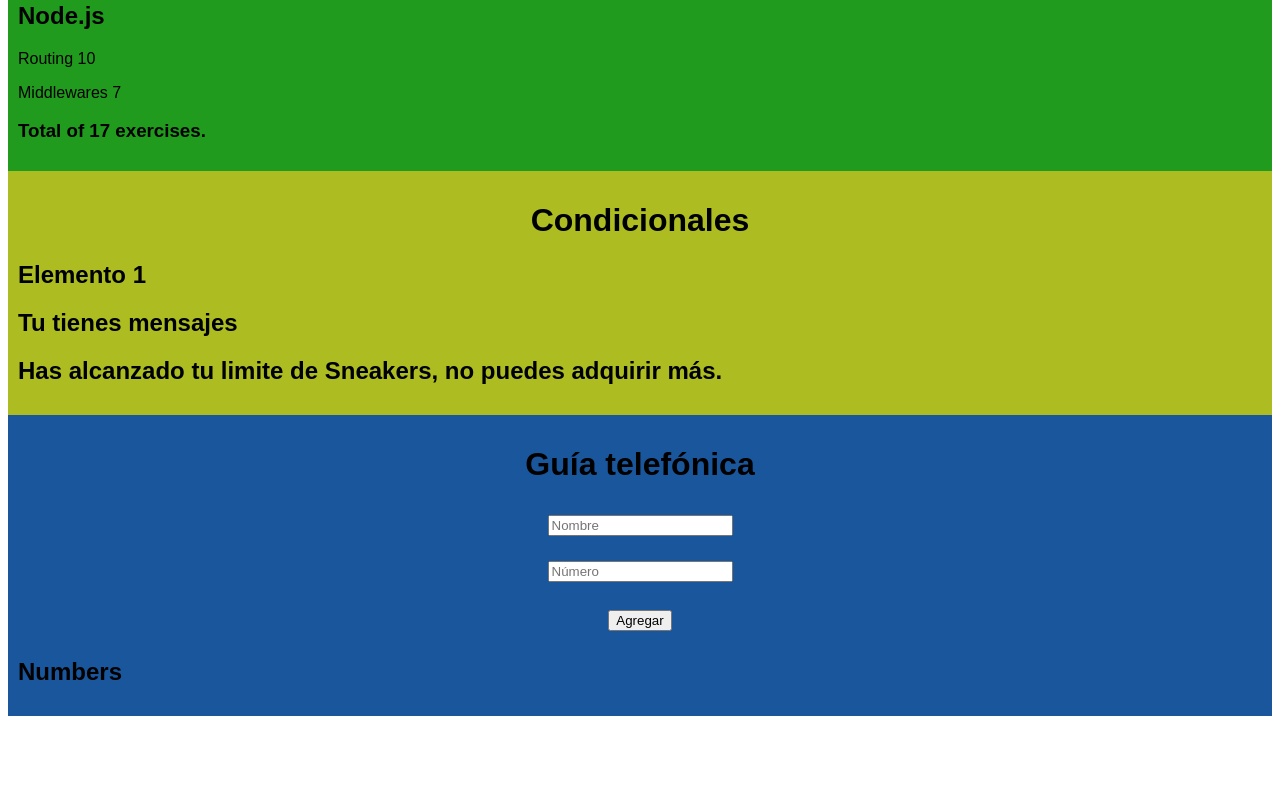
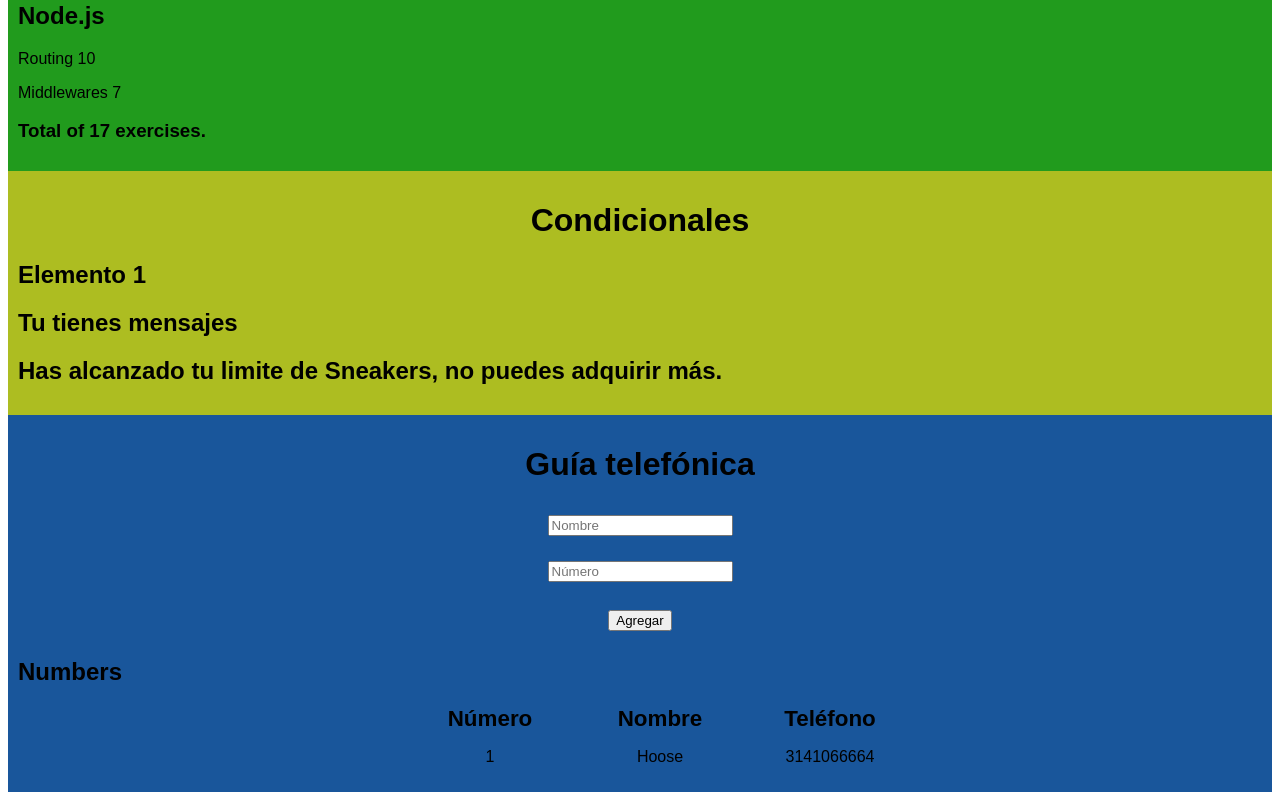
Before and after one commit to EdgarEVG20/Curso-ReactJS, a React (Create React App) app: page / in a window 1280 px wide. Shown: the part 941-1741 px from the top of the page. Before the commit the page ends 1665 px from the top, so only its background shows below. Built offline with nearby package versions, Linux system fonts and the light colour scheme.

Commit message:
UPDATE: Contacts component

```diff
--- a/src/Contacts.js
+++ b/src/Contacts.js
@@ -5,24 +5,90 @@ const Contacts = () => {
     { name: "Hoose", number: "3141066664" }
   ]);
   const [newName, setNewName] = useState("");
+  const [newPhone, setNewPhone] = useState("");
+
+  const handleChangeName = (e) => {
+    const { target } = e;
+    const { value } = target;
+    setNewName(value);
+  };
+
+  const handleChangePhone = (e) => {
+    const { target } = e;
+    const { value } = target;
+    setNewPhone(value);
+  };
+
+  const addPerson = (e) => {
+    e.preventDefault();
+    if (newPhone.length < 10 || newPhone.length > 10) {
+      alert("El número ingresado debe contener 10 digitos.");
+    } else {
+      let count = 0;
+      for (let i = 0; i <= persons.length - 1; i++) {
+        persons[0].number.includes();
+        if (persons[i].number === newPhone) {
+          alert(
+            "Ya existe el número ingresado en la guía telefónica, favor de ingresar uno nuevo."
+          );
+          count = 1;
+        }
+      }
+      if (count === 0) {
+        const NewPersonObjet = {
+          name: newName,
+          number: newPhone
+        };
+        setPersons(persons.concat(NewPersonObjet));
+        setNewName("");
+        setNewPhone("");
+      }
+    }
+  };
 
   return (
     <div className="contenedorContactos">
       <h1>Guía telefónica</h1>
-      <form>
+      <form onSubmit={addPerson}>
         <div className="inNombre">
-          <input placeholder="Nombre" />
+          <input
+            placeholder="Nombre"
+            value={newName}
+            onChange={handleChangeName}
+          />
         </div>
         <div className="inNumero">
-          <input placeholder="Número" />
+          <input
+            placeholder="Número"
+            value={newPhone}
+            onChange={handleChangePhone}
+          />
         </div>
         <div className="btnAgregar">
           <button type="submit">Agregar</button>
         </div>
       </form>
       <h2>Numbers</h2>
-
-      {/* MOSTRAR GUÍA AQUÍ */}
+      <ul>
+        <li className="listaPersonas idNum">
+          <p>Número</p>
+        </li>
+        <li className="listaPersonas">
+          <p>Nombre</p>
+        </li>
+        <li className="listaPersonas ape">
+          <p>Teléfono</p>
+        </li>
+      </ul>
+      {persons.map((persons, index) => {
+        return (
+          <ul key={index}>
+            <li className="listaPersonas idNum">{index + 1}</li>
+            <li className="listaPersonas">{persons.name}</li>
+            <li className="listaPersonas ape">{persons.number}</li>
+          </ul>
+        );
+      })}
     </div>
   );
 };
--- a/src/styles.css
+++ b/src/styles.css
@@ -74,3 +74,21 @@ h3 {
   display: block;
   margin: 10px auto;
 }
+.listaPersonas {
+  display: inline-block;
+  width: 100px;
+}
+
+.listaPersonas p {
+  font-weight: bold;
+  display: inline;
+  font-size: 1.4em;
+}
+
+.ape {
+  margin-left: 70px;
+}
+
+.idNum {
+  margin-right: 70px;
+}
```
